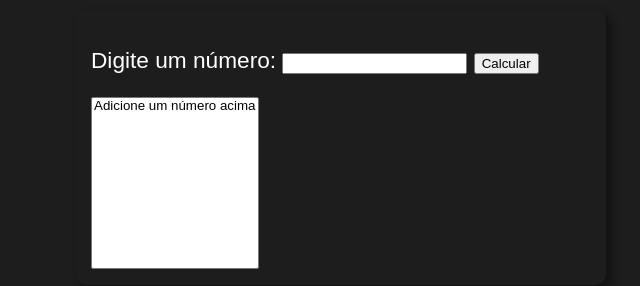
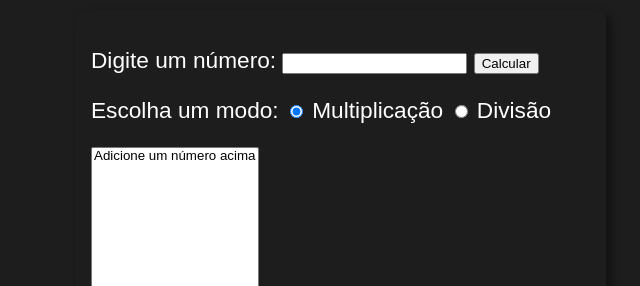
Before and after one commit to thiagosouzaa/Tabuada-JS, a plain HTML site: page index.html in a window 1280 px wide. Shown: the part 103-389 px from the top of the page, without its empty margins (299-939 px from the left). Drawn offline with Linux system fonts and the light colour scheme.

Commit message:
add radio para opções

```diff
--- a/index.html
+++ b/index.html
@@ -17,6 +17,12 @@
                 <input type="number" id="numtab">
                 <input type="button" id="btn_tab" value="Calcular" onclick="tabuada()">
             </P>
+            <p> Escolha um modo:
+                <input type="radio" name="radesco" id="multiplicacao" checked>
+                <label for="masc">Multiplicação</label>
+                <input type="radio" name="radesco" id="divisao" >
+                <label for="fem">Divisão</label>
+            </p>
         </div>
         <div>
             <select id="select" size="10">
```
